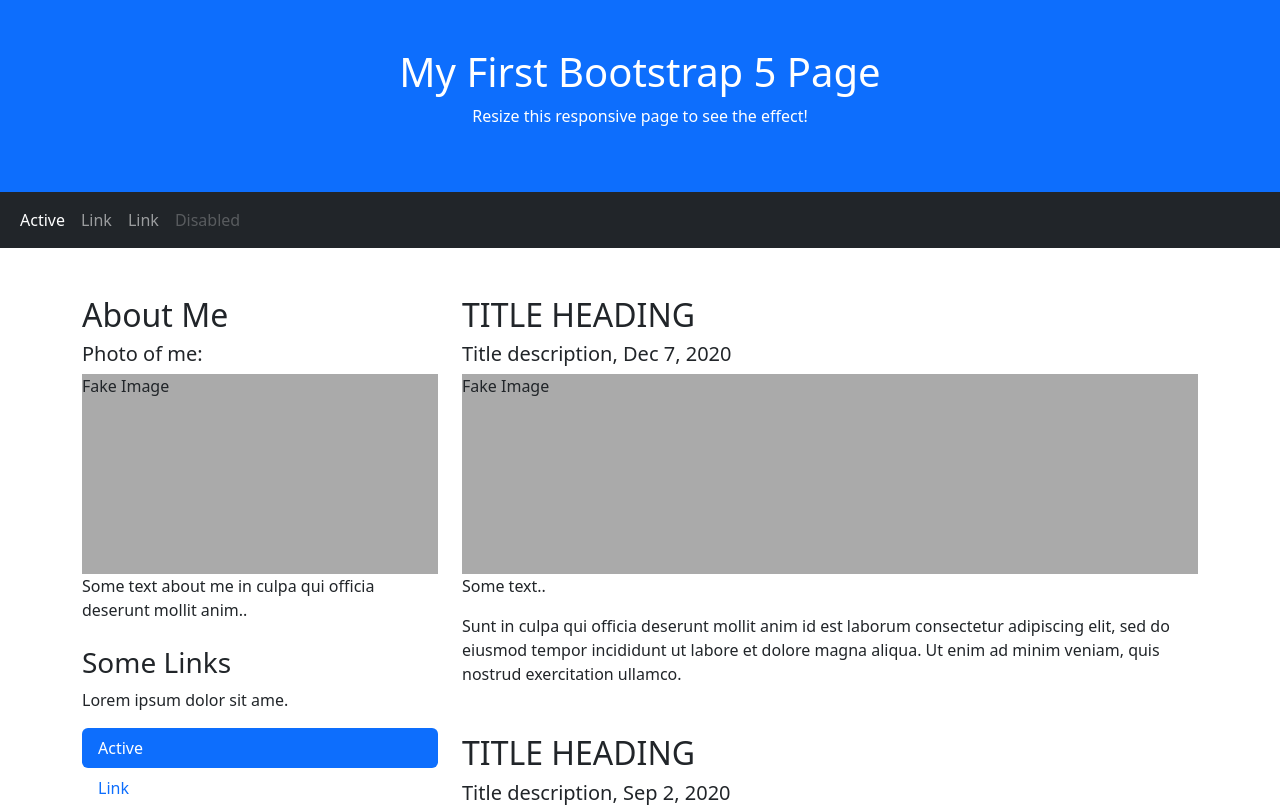
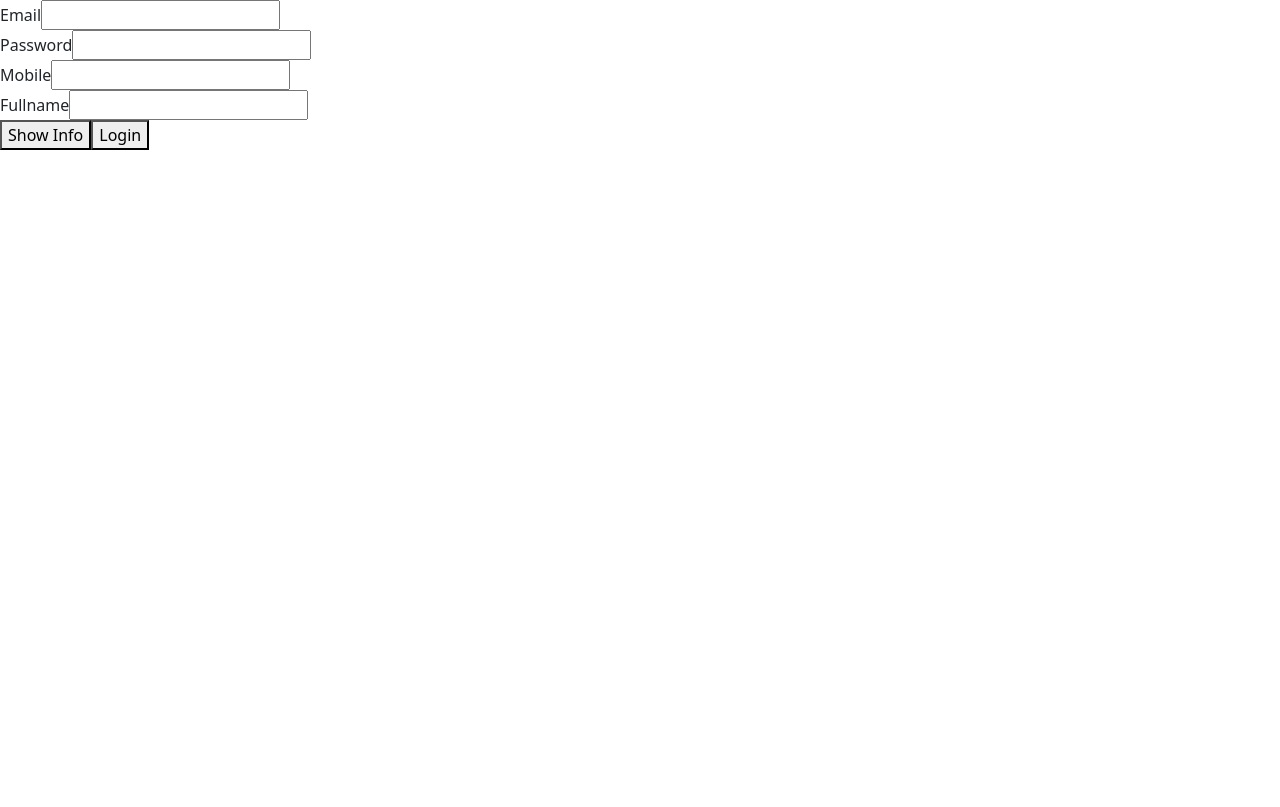
Before and after one commit to khoanguyen84/C1222I1, a React (Create React App) app in the folder Module5/cra/: page / in a window 1280 px wide. Shown: the top 807 px of the page. Built offline with nearby package versions, Linux system fonts and the light colour scheme.

Commit message:
useState

```diff
--- a/Module5/cra/src/App.jsx
+++ b/Module5/cra/src/App.jsx
@@ -4,14 +4,19 @@
 import Narbar from './components/layout/Narbar';
 import Main from './components/layout/Main';
 import Footer from './components/layout/Footer';
+import UseState from './components/LearningUseState/UseState';
+import TwoWayBinding from './components/LearningUseState/TwoWayBinding';
+import TwoWayBinding2 from './components/LearningUseState/TwoWayBinding2';
 
 function App() {
   return (
     <>
-      <Banner />
+      {/* <Banner />
       <Narbar />
       <Main />
-      <Footer />
+      <Footer /> */}
+      {/* <UseState/> */}
+      <TwoWayBinding2/>
     </>
   );
 }
--- /dev/null
+++ b/Module5/cra/src/components/LearningUseState/TwoWayBinding.jsx
@@ -0,0 +1,99 @@
+// bước 1: get data by Id
+// bước 2: gán field vào element => làm thủ công
+// bước 3: thay đổi dữ liệu
+// bước 4: lấy dữ liệu người dùng cập nhật trên form
+// bước 5: call API => cập nhật
+
+import React, { useState } from "react";
+
+function TwoWayBinding() {
+    const [email, setEmail] = useState(null)
+    const [password, setPassword] = useState(null)
+    const [mobile, setMobile] = useState(null)
+    const handleShowInfo = () => {
+        // call api => data
+        setEmail('khoa.nguyen@gmail.com');
+        setPassword('123123');
+        setMobile('113');
+    }
+    const handleLogin = () => {
+        let login = {
+            email: email,
+            password: password,
+            mobile: mobile
+        }
+        // call API
+        console.log(login);
+    }
+    const handleInputEmail = (e) => {
+        setEmail(e.target.value)
+    }
+    const handleInputPassword = (e) => {
+        setPassword(e.target.value)
+    }
+    const handleInputMobile = (e) => {
+        setMobile(e.target.value)
+    }
+    return (
+        <>
+            <div>
+                <label htmlFor="">Email</label>
+                <input type="email"
+                    onInput={handleInputEmail}
+                    value={email}
+                 />
+            </div>
+            <div>
+                <label htmlFor="">Password</label>
+                <input type="password"
+                    onInput={handleInputPassword}
+                    value={password}
+                />
+            </div>
+            <div>
+                <label htmlFor="">Mobile</label>
+                <input type="tel"
+                    onInput={handleInputMobile}
+                    value={mobile}
+                />
+            </div>
+            <div>
+                <button onClick={handleShowInfo}>Show Info</button>
+                <button onClick={handleLogin}>Login</button>
+            </div>
+        </>
+    )
+}
+// function TwoWayBinding() {
+//     const handleShowInfo = () => {
+//         // call API => data
+//         document.getElementById('email').value = 'khoa@gmail.com'
+//         document.getElementById('password').value = '123456'
+//     }
+
+//     const handleLogin = () => {
+//         let login = {
+//             email: document.getElementById('email').value,
+//             password: document.getElementById('password').value
+//         }
+//         // call API
+//         console.log(login);
+//     }
+//     return (
+//         <>
+//             <div>
+//                 <label htmlFor="">Email</label>
+//                 <input type="email" id="email" />
+//             </div>
+//             <div>
+//                 <label htmlFor="">Password</label>
+//                 <input type="password" id="password" />
+//             </div>
+//             <div>
+//                 <button onClick={handleShowInfo}>Show Info</button>
+//                 <button onClick={handleLogin}>Login</button>
+//             </div>
+//         </>
+//     )
+// }
+export default TwoWayBinding;
--- /dev/null
+++ b/Module5/cra/src/components/LearningUseState/TwoWayBinding2.jsx
@@ -0,0 +1,74 @@
+import React, { useState } from "react";
+
+function TwoWayBinding2() {
+
+    const [state, setState] = useState({
+        email: '',
+        password: '',
+        mobile: '',
+        fullname: ''
+    })
+    const handleShowInfo = () => {
+        // call api => data
+        setState({
+            email: 'khoa.nguyen@gmail.com',
+            password: '123123',
+            mobile: '113',
+            fullname: "khoa nguyễn"
+        })
+    }
+    const handleLogin = () => {
+        // call API
+        console.log(state);
+    }
+
+    const handleInputValue = (e) => {
+        setState({
+            ...state,
+            [e.target.name]: e.target.value
+        })
+    }
+    console.log(state);
+    const { email, password, mobile, fullname } = state;
+    return (
+        <>
+            <div>
+                <label htmlFor="">Email</label>
+                <input type="email"
+                    name="email"
+                    onInput={handleInputValue}
+                    value={email}
+                />
+            </div>
+            <div>
+                <label htmlFor="">Password</label>
+                <input type="password"
+                    name="password"
+                    onInput={handleInputValue}
+                    value={password}
+                />
+            </div>
+            <div>
+                <label htmlFor="">Mobile</label>
+                <input type="tel"
+                    name="mobile"
+                    onInput={handleInputValue}
+                    value={mobile}
+                />
+            </div>
+            <div>
+                <label htmlFor="">Fullname</label>
+                <input type="text"
+                    name="fullname"
+                    onInput={handleInputValue}
+                    value={fullname}
+                />
+            </div>
+            <div>
+                <button onClick={handleShowInfo}>Show Info</button>
+                <button onClick={handleLogin}>Login</button>
+            </div>
+        </>
+    )
+}
+export default TwoWayBinding2;
--- /dev/null
+++ b/Module5/cra/src/components/LearningUseState/UseState.jsx
@@ -0,0 +1,51 @@
+import React, { useState } from "react";
+// ý nghĩa (chức năng): quản lý trạng thái
+// cú pháp useState
+// const [state, setState] = useState(initState)
+// const [gender, setGender] = useState(initState)
+// Cách thức hoạt động:
+// + initState: trạng thái khởi tạo, nó có thể là:
+//      - các KDL nguyên thủy: number, string, boolean, null, underfined
+//      - các KDL: array, object, function (callback function)
+// + state đầu tiên = initState
+//      - ví dụ: const [count, setCount] = useState(10) => initState = 10; count = 10
+//      - Từ lần thứ 2 trở đi (nếu có), hàm setCount sẽ cập nhật lại giá trị của count
+// + Mỗi khi state được cập nhật thì component sẽ được re-render
+function UseState() {
+
+    // const handleIncreament = () => {
+    //     document.getElementById("h_1").innerText = Number(document.getElementById('h_1').innerText) + 1
+    // }
+
+    // return (
+    //     <div style={{ paddingLeft: "100px" }}>
+    //         <h1 id="h_1">0</h1>
+    //         <button onClick={handleIncreament}>Increament</button>
+    //     </div>
+    // )
+    const [count, setCount] = useState(1)
+    const [disabledIncreament, setDisableIncreament] = useState(false)
+
+    const handleIncreament = () => {
+        if (count < 10) {
+            setCount(count + 1)
+        }
+        setDisableIncreament(count >= 10)
+    }
+
+    const handleDescrement = () => {
+        if(count > 0) {
+            setCount(count - 1)
+        }
+        setDisableIncreament(count <= 0)
+    }
+    return (
+        <div style={{ paddingLeft: "100px" }}>
+            <h1>{count}</h1>
+            <button disabled = {disabledIncreament} onClick={handleIncreament}>Increament</button>
+            <button disabled = {count <= 0} onClick={handleDescrement}>Descreament</button>
+        </div>
+    )
+}
+
+export default UseState;
```
